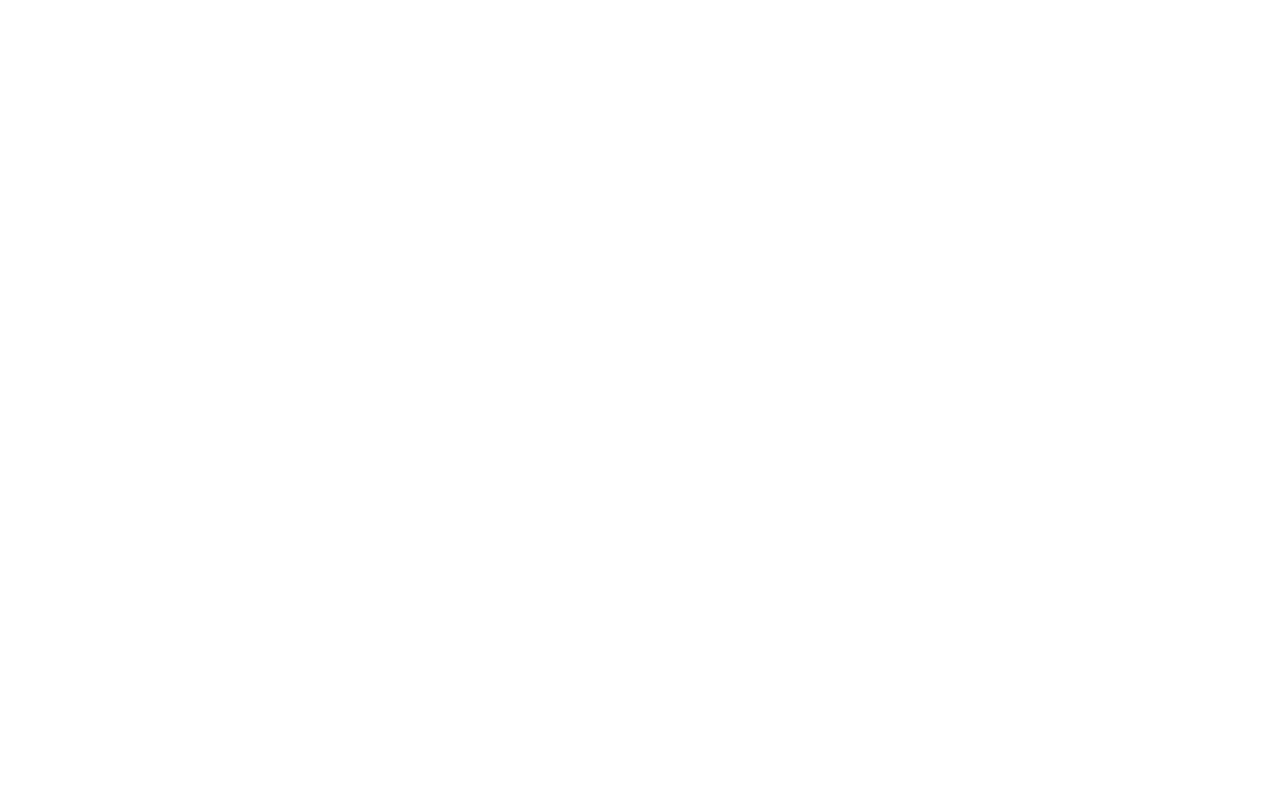
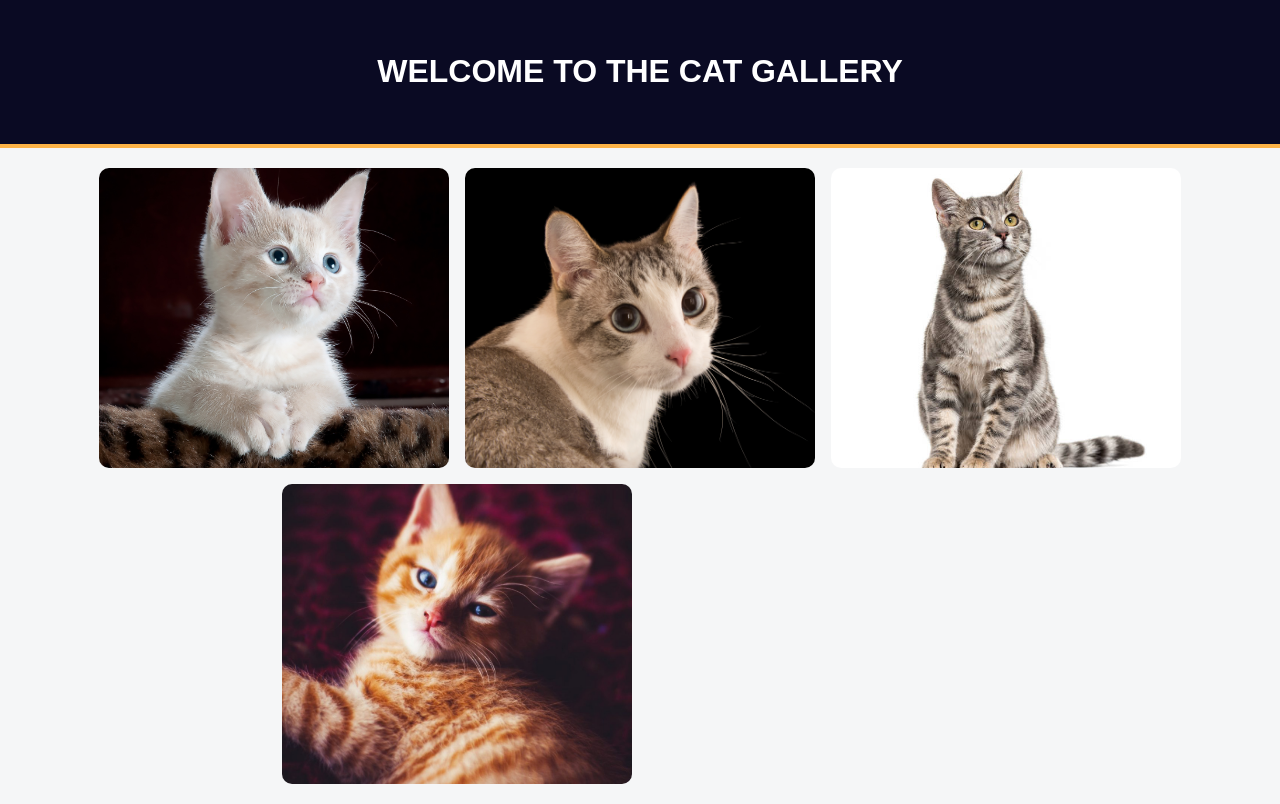
Before and after one commit to DeanMcG/flexbox_gallery, a plain HTML site: page index.html in a window 1280 px wide. Drawn offline with Linux system fonts and the light colour scheme.

Commit message:
Html and CSS added

```diff
--- a/index.html
+++ b/index.html
@@ -1 +1,25 @@
 <!DOCTYPE html>
+<html lang="en">
+    <head>
+        <meta charset="UTF-8">
+        <meta name="viewport" content="width=device-width, initial-scale=1.0">
+        <title>CSS Flexbox Gallery</title>
+        <link rel="stylesheet" href="stylesheet.css">
+
+
+    </head>
+
+    <body>
+        <header class="header">
+            <h1>Welcome to the cat gallery</h1>
+        </header>
+
+        <div class="gallery">
+            <img src="resources/cat1.jpg">
+            <img src="resources/cat2.webp">
+            <img src="resources/cat3.jpg">
+            <img src="resources/cat4.jpg">
+        </div>
+
+    </body>
+</html>
--- a/stylesheet.css
+++ b/stylesheet.css
@@ -0,0 +1,43 @@
+* {
+    box-sizing: border-box;
+  }
+
+  body {
+    margin: 0;
+    font-family: sans-serif;
+    background: #f5f6f7;
+  }
+
+  .header {
+    text-align: center;
+    text-transform: uppercase;
+    padding: 32px;
+    background-color: #0a0a23;
+    color: #fff;
+    border-bottom: 4px solid #fdb347;
+  }
+
+  .gallery {
+    display: flex;
+    flex-direction: row;
+    flex-wrap: wrap;
+    justify-content: center;
+    align-items: center;
+    gap: 16px;
+    max-width: 1400px;
+    margin: 0 auto;
+    padding: 20px 10px;
+  }
+
+  .gallery img {
+    width: 100%;
+    max-width: 350px;
+    height: 300px;
+    object-fit: cover;
+    border-radius: 10px;
+  }
+
+  .gallery::after {
+    content: "";
+    width: 350px;
+  }
```
Also changed, not shown: resources/cat1.jpg (added), resources/cat2.webp (added), resources/cat3.jpg (added), resources/cat4.jpg (added).
